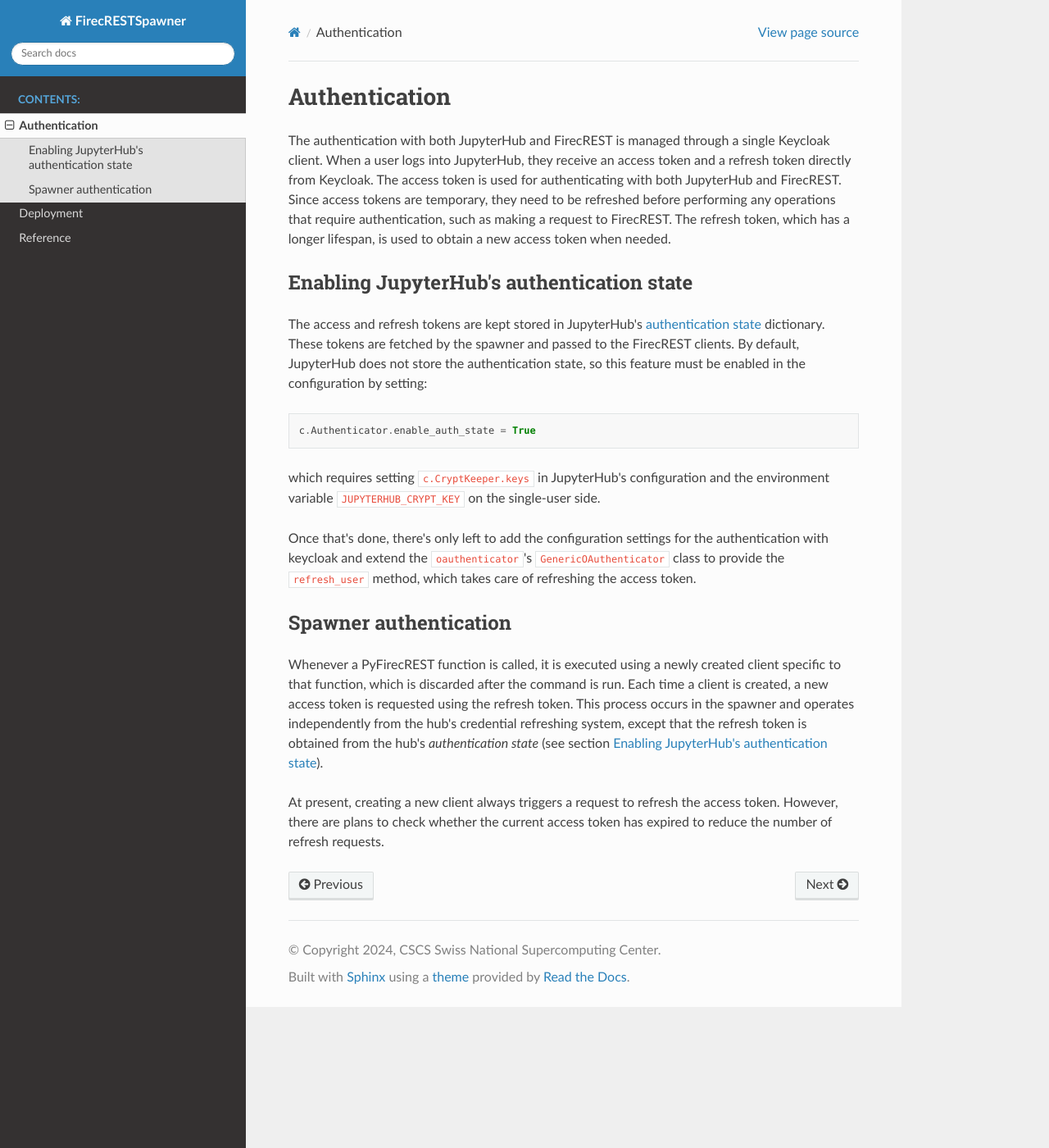
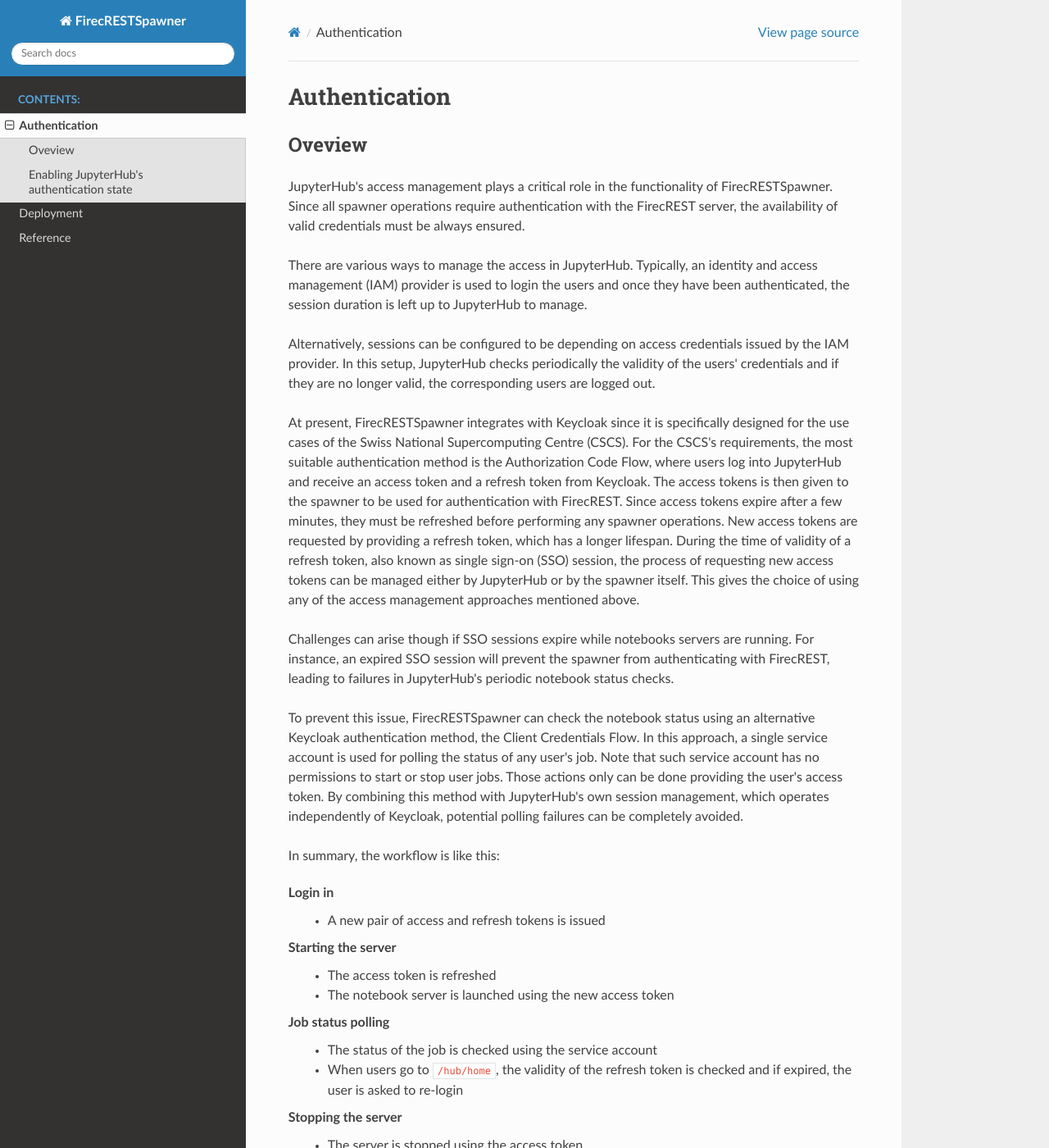
Before and after one commit to eth-cscs/firecrestspawner, a Sphinx documentation site: the page built from docs/source/authentication.rst, in a window 1280 px wide and 1400 px high. Shown: the whole window at 82% size. Built offline with Sphinx 7.4.7 and the Read the Docs theme 3.1.0, drawn with Linux system fonts in a browser that asks for light colours; some of the changed text lies outside the part shown.

Commit message:
update docs

```diff
--- a/docs/source/authentication.rst
+++ b/docs/source/authentication.rst
@@ -1,39 +1,68 @@
 Authentication
 ==============
 
-The authentication with both JupyterHub and FirecREST is managed through a single Keycloak client.
-When a user logs into JupyterHub, they receive an access token and a refresh token directly from Keycloak.
-The access token is used for authenticating with both JupyterHub and FirecREST.
-Since access tokens are temporary, they need to be refreshed before performing any operations that require authentication,
-such as making a request to FirecREST.
-The refresh token, which has a longer lifespan, is used to obtain a new access token when needed.
+Oveview
+-------
 
-.. _auth-state:
+JupyterHub's access management plays a critical role in the functionality of FirecRESTSpawner.
+Since all spawner operations require authentication with the FirecREST server,
+the availability of valid credentials must be always ensured.
+
+There are various ways to manage the access in JupyterHub.
+Typically, an identity and access management (IAM) provider is used to login the users and once they have been authenticated, the session duration is left up to JupyterHub to manage.
+
+.. That's the way it is currently setup at CSCS.
+
+Alternatively, sessions can be configured to be depending on access credentials issued by the IAM provider.
+In this setup, JupyterHub checks periodically the validity of the users' credentials and if they are no longer valid, the corresponding users are logged out.
+
+At present, FirecRESTSpawner integrates with Keycloak since it is specifically designed for the use cases of the Swiss National Supercomputing Centre (CSCS).
+For the CSCS's requirements, the most suitable authentication method is the Authorization Code Flow, where users log into JupyterHub and receive an access token and a refresh token from Keycloak.
+The access tokens is then given to the spawner to be used for authentication with FirecREST.
+Since access tokens expire after a few minutes, they must be refreshed before performing any spawner operations.
+New access tokens are requested by providing a refresh token, which has a longer lifespan.
+During the time of validity of a refresh token, also known as single sign-on (SSO) session, the process of requesting new access tokens can be managed either by JupyterHub or by the spawner itself.
+This gives the choice of using any of the access management approaches mentioned above.
+
+Challenges can arise though if SSO sessions expire while notebooks servers are running.
+For instance, an expired SSO session will prevent the spawner from authenticating with FirecREST, leading to failures  in JupyterHub's periodic notebook status checks.
+
+To prevent this issue, FirecRESTSpawner can check the notebook status using an alternative Keycloak authentication method, the Client Credentials Flow.
+In this approach, a single service account is used for polling the status of any user's job.
+Note that such service account has no permissions to start or stop user jobs.
+Those actions only can be done providing the user's access token.
+By combining this method with JupyterHub's own session management, which operates independently of Keycloak, potential polling failures can be completely avoided.
+
+In summary, the workflow is like this:
+
+Login in
+  - A new pair of access and refresh tokens is issued
+
+Starting the server
+  - The access token is refreshed
+  - The notebook server is launched using the new access token
+
+Job status polling
+  - The status of the job is checked using the service account
+  - When users go to ``/hub/home``, the validity of the refresh token is checked and if expired, the user is asked to re-login
+
+Stopping the server
+  - The server is stopped using the access token
 
 Enabling JupyterHub's authentication state
 ------------------------------------------
 
-The access and refresh tokens are kept stored in
-JupyterHub's `authentication state <https://jupyterhub.readthedocs.io/en/stable/reference/authenticators.html#authentication-state>`_ dictionary.
-These tokens are fetched by the spawner and passed to the FirecREST clients.
-By default, JupyterHub does not store the authentication state, so this feature must be enabled in the configuration by setting:
+By default, JupyterHub does not store authentication states.
+That feature must be enabled in the configuration by setting
 
 .. code-block:: Python
 
     c.Authenticator.enable_auth_state = True
 
-which requires setting ``c.CryptKeeper.keys`` in JupyterHub's configuration and the environment variable ``JUPYTERHUB_CRYPT_KEY`` on the single-user side.
+which, in turn, requires setting ``c.CryptKeeper.keys`` in JupyterHub's configuration and the environment variable ``JUPYTERHUB_CRYPT_KEY`` on the system where the notebooks server will run.
 
-Once that's done, there's only left to add the configuration settings for the authentication with keycloak
-and extend the ``oauthenticator``'s ``GenericOAuthenticator`` class to provide the ``refresh_user`` method, which takes care of refreshing the access token.
+The access and refresh tokens are kept stored in
+JupyterHub's `authentication state <https://jupyterhub.readthedocs.io/en/stable/reference/authenticators.html#authentication-state>`_ dictionary.
+From there, they can be fetched by the spawner and used to create PyFirecREST clients.
 
-Spawner authentication
-----------------------
-
-Whenever a PyFirecREST function is called, it is executed using a newly created client specific to that function, which is discarded after the command is run.
-Each time a client is created, a new access token is requested using the refresh token.
-This process occurs in the spawner and operates independently from the hub's credential refreshing system,
-except that the refresh token is obtained from the hub's *authentication state* (see section :ref:`auth-state`).
-
-At present, creating a new client always triggers a request to refresh the access token. However,
-there are plans to check whether the current access token has expired to reduce the number of refresh requests.
+That mechanism can be implemented by extending the ``GenericOAuthenticator`` class from ``oauthenticator`` to provide a token refreshing method.
```
Also changed, not shown: docs/source/deployment.rst (+85 -30 lines), docs/source/images/chart.png (added).
